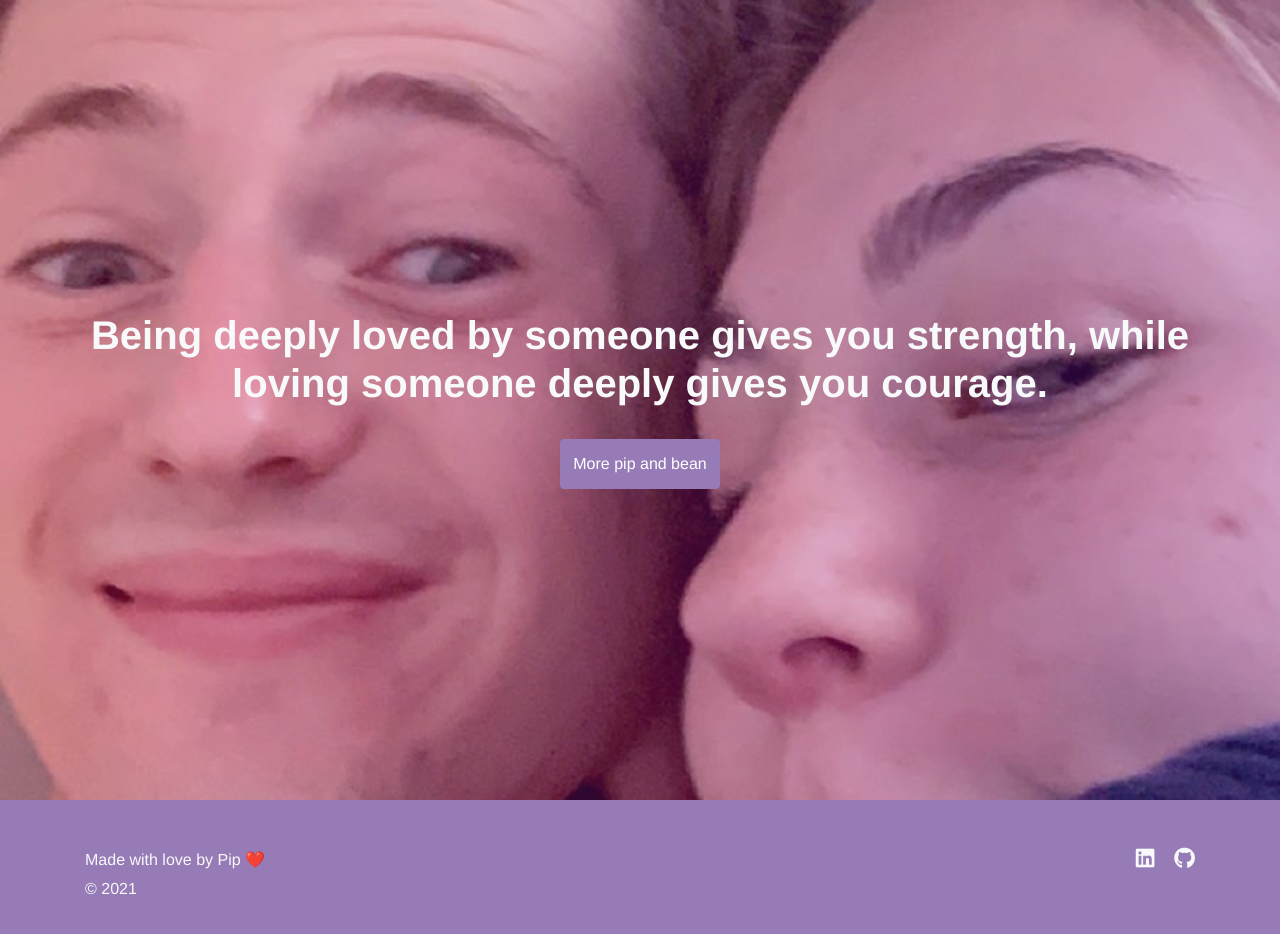
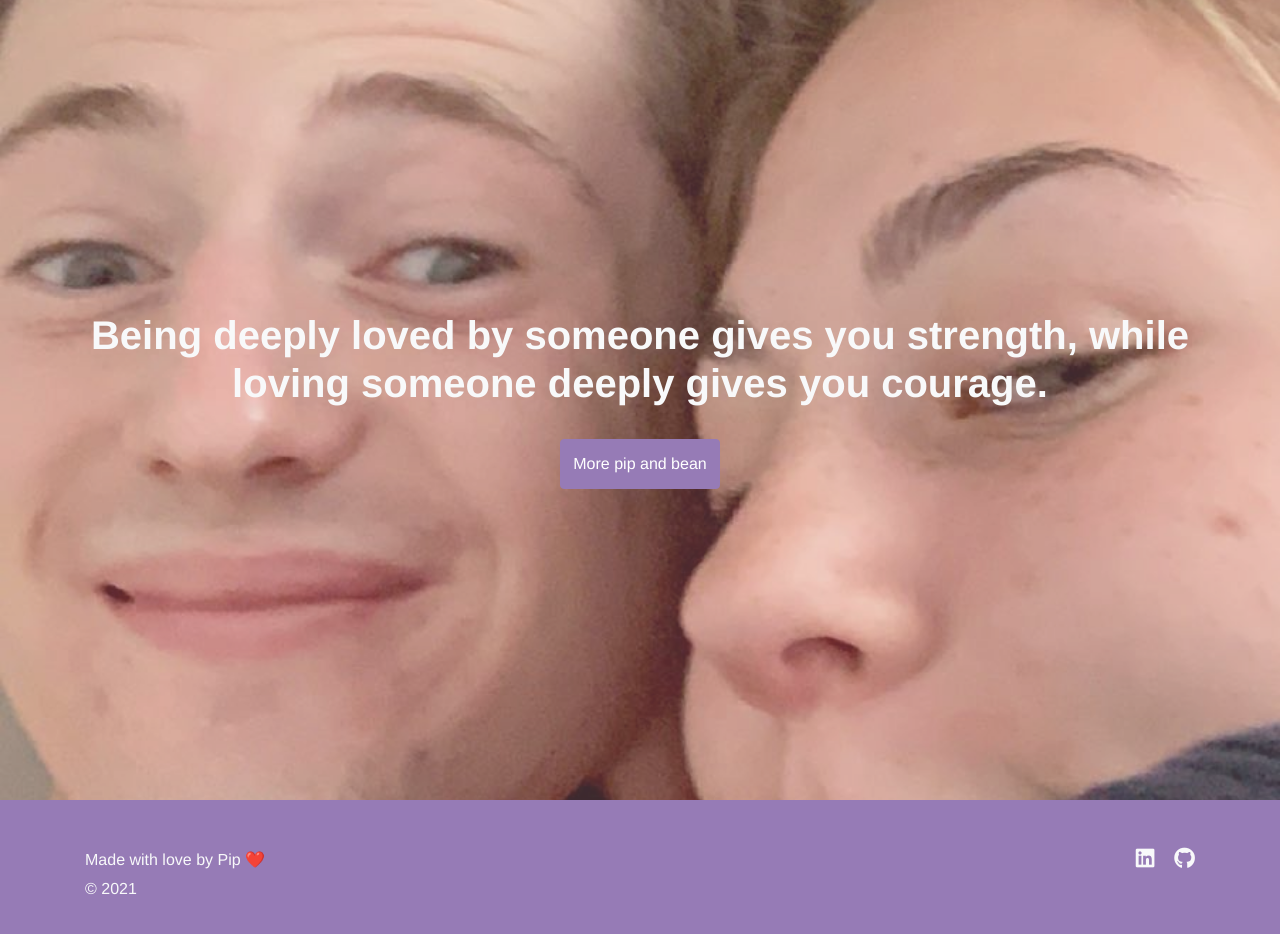
Before and after one commit to rpsutton/valentines, a React (Create React App) app: page / in a window 1280 px wide. Shown: the top 934 px of the page. Built offline with nearby package versions, Linux system fonts and the light colour scheme; no server answers.

Commit message:
background change

```diff
--- a/public/index.html
+++ b/public/index.html
@@ -19,7 +19,7 @@
       work correctly both with client-side routing and a non-root public URL.
       Learn how to configure a non-root public URL by running `npm run build`.
     -->
-    <title>astetik</title>
+    <title>Pip and Bean</title>
   </head>
   <body>
     <noscript>You need to enable JavaScript to run this app.</noscript>
--- a/src/components/DisplaySection.js
+++ b/src/components/DisplaySection.js
@@ -18,7 +18,7 @@ function DisplaySection(props) {
     <section
         style={{height: props.height}}
         className={
-        "gradient SectionComponent py-5 position-relative d-flex justify-content-center align-items-center" +
+        "bg-pink SectionComponent py-5 position-relative d-flex justify-content-center align-items-center" +
         (props.textColor ? ` text-${props.textColor}` : "") +
         (className ? ` ${className}` : "")}
       {...otherProps}
--- a/src/components/Footer.js
+++ b/src/components/Footer.js
@@ -32,7 +32,7 @@ function Footer(props) {
               </span>
             </a>
             <a
-              href="https://github.com/rpsutton/astetik-web-app"
+              href="https://github.com/rpsutton/valentine"
               target="_blank"
               rel="noopener noreferrer"
             >
@@ -49,122 +49,3 @@ function Footer(props) {
 }
 
 export default Footer;
-
-
-/*
-import React from "react";
-import Section from "./Section";
-import Container from "react-bootstrap/Container";
-import { Link } from "./../util/router.js";
-import "./Footer.scss";
-
-function Footer(props) {
-  return (
-    <Section
-      bg={props.bg}
-      textColor={props.textColor}
-      size={props.size}
-      bgImage={props.bgImage}
-      bgImageOpacity={props.bgImageOpacity}
-      className="footer"
-    >
-      <Container>
-        <div className="FooterComponent__inner">
-          <div className="brand left">
-            <Link to="/">
-              <img src={props.logo} alt="Logo" />
-            </Link>
-          </div>
-          <div className="links right">
-            <Link to="/about">About</Link>
-            <Link to="/faq">FAQ</Link>
-            <Link to="/contact">Contact</Link>
-            <a
-              target="_blank"
-              href="https://medium.com"
-              rel="noopener noreferrer"
-            >
-              Blog
-            </a>
-          </div>
-          <div className="social right">
-            <a
-              href="https://twitter.com"
-              target="_blank"
-              rel="noopener noreferrer"
-            >
-              <span className="icon">
-                <i className="fab fa-twitter" />
-              </span>
-            </a>
-            <a
-              href="https://facebook.com"
-              target="_blank"
-              rel="noopener noreferrer"
-            >
-              <span className="icon">
-                <i className="fab fa-facebook-f" />
-              </span>
-            </a>
-            <a
-              href="https://instagram.com"
-              target="_blank"
-              rel="noopener noreferrer"
-            >
-              <span className="icon">
-                <i className="fab fa-instagram" />
-              </span>
-            </a>
-          </div>
-          <div className="copyright left">{props.copyright}</div>
-        </div>
-      </Container>
-    </Section>
-  );
-}
-
-export default Footer;
-
-
-
-
-Container>
-        <div className="FooterComponent__inner">
-          <div className="brand left">
-            <Link to="/">
-              <img src={require('../assets/logo.png')} alt="Logo"/>
-            </Link>
-          </div>
-
-          <div className="social right ">
-            <section className="d-flex flex-row align-content-center">
-            <p>Made by Paul Sutton</p>
-            <a
-              href="https://www.linkedin.com/in/rps3/"
-              target="_blank"
-              rel="noopener noreferrer"
-            >
-              <span className="icon pt-2 pl-1">
-                <i className="fab fa-linkedin fa-lg"/>
-              </span>
-            </a>
-            </section>
-            <section className="d-flex flex-row align-content-center">
-            <p>Check it out on Github</p>
-            <a
-              href="https://github.com/rpsutton/astetik-web-app"
-              target="_blank"
-              rel="noopener noreferrer"
-            >
-              <span className="icon pt-2 pl-1">
-                <i className="fab fa-github fa-lg"/>
-              </span>
-            </a>
-            </section>
-          </div>
-
-          <div className="copyright left">{props.copyright}</div>
-        </div>
-      </Container>
-
-*/
```
